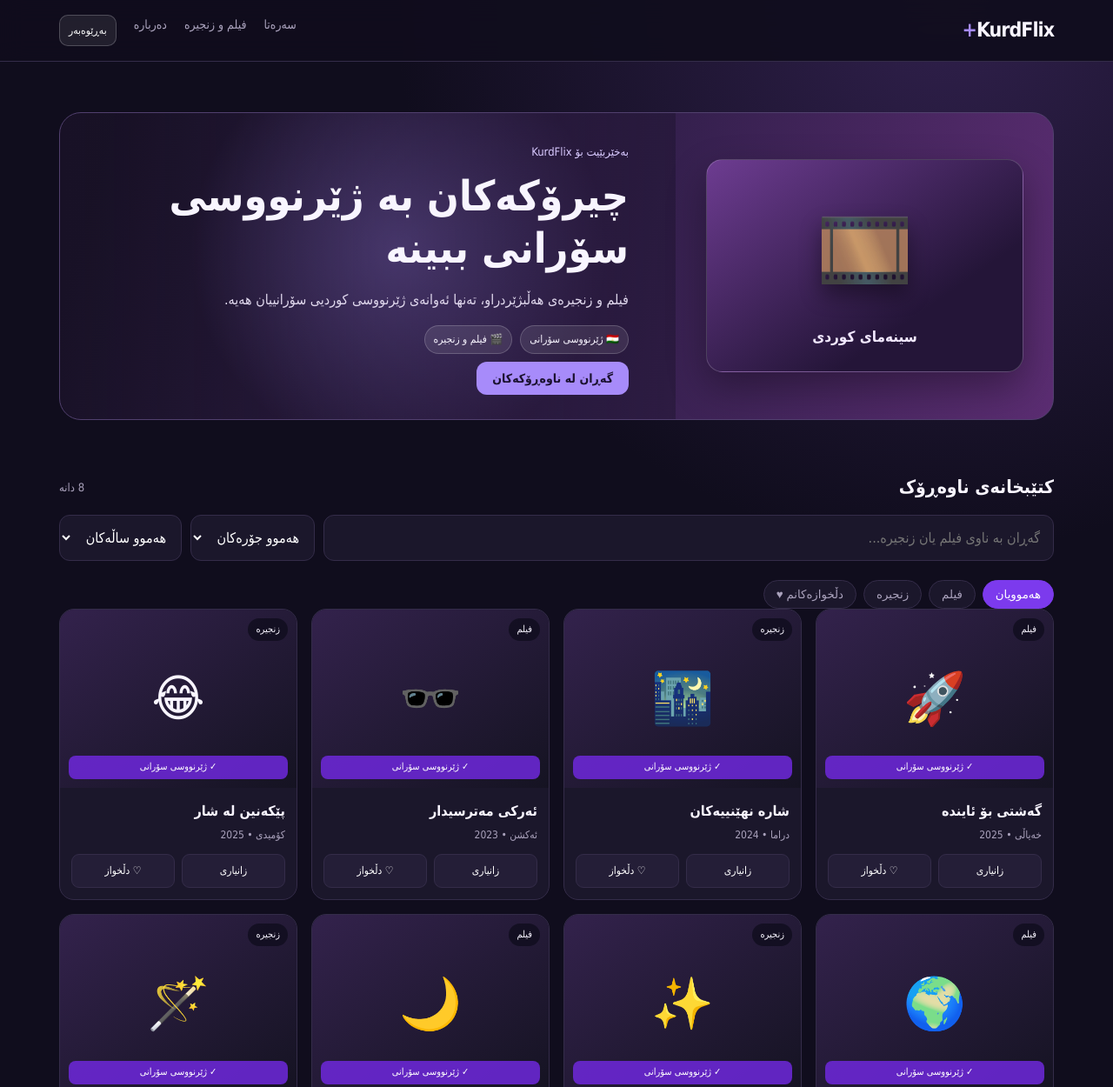
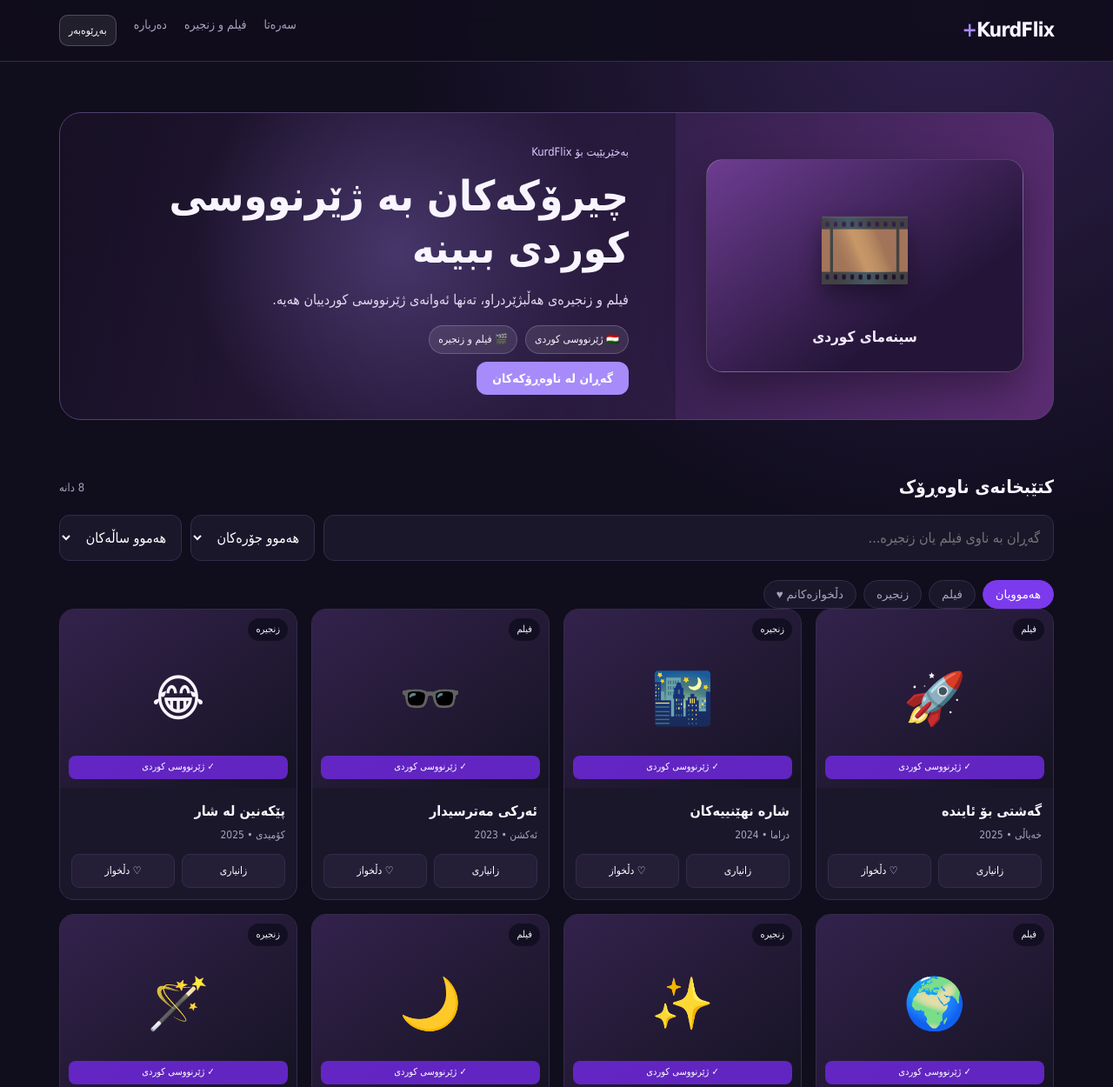
Before and after one commit to hamaakram2009-boop/KurdFlix, a plain HTML site: page index.html in a window 1280 px wide. Shown: the top 1250 px of the page at 87% size. Drawn offline with Linux system fonts and the light colour scheme.

Commit message:
Update index.html

```diff
--- a/index.html
+++ b/index.html
@@ -18,7 +18,7 @@ nav{display:flex;gap:20px;color:var(--muted);font-size:14px}nav a:hover{color:wh
 .hero-art{width:34%;min-height:245px;border-radius:19px;background:linear-gradient(145deg,#6d3c91,#241538 70%);border:1px solid #ffffff30;display:flex;flex-direction:column;align-items:center;justify-content:center;gap:10px;box-shadow:0 18px 45px #0005;position:relative;z-index:1}
 .hero-art span{font-size:90px;filter:drop-shadow(0 12px 12px #0007)}.hero-art b{font-size:17px;color:#f1e8ff}
 .hero-tags{display:flex;gap:9px;flex-wrap:wrap;margin:14px 0}.hero-tags span{background:#ffffff18;border:1px solid #ffffff30;padding:5px 10px;border-radius:20px;font-size:12px}
-.hero-content{max-width:620px;position:relative;z-index:1}.eyebrow{color:#d9caff;font-size:13px}.hero h1{font-size:clamp(29px,5vw,48px);line-height:1.25;margin:9px 0}.hero p{color:#e0d8ed;max-width:550px}.btn{border:0;border-radius:12px;padding:11px 18px;background:var(--accent);color:#1b1230;font-weight:800;cursor:pointer;font-size:14px}.btn.secondary{background:#ffffff18;color:white;border:1px solid #ffffff30}
+.hero-content{max-width:620px;position:relative;z-index:1}.eyebrow{color:#d9caff;font-size:13px}.hero h1{font-size:clamp(29px,5vw,48px);line-height:1.25;margin:9px 0}.hero p{color:#e0d8ed;max-width:550px}.btn{border:0;border-radius:12px;padding:11px 18px;background:var(--accent);color:#ffffff;font-weight:800;cursor:pointer;font-size:14px}.btn.secondary{background:#ffffff18;color:white;border:1px solid #ffffff30}
 .controls{display:flex;gap:10px;flex-wrap:wrap;margin:8px 0 22px}.search{flex:1;min-width:210px;background:var(--panel);border:1px solid var(--line);border-radius:12px;padding:12px 15px;color:white;font:inherit;outline:none}.search:focus{border-color:var(--accent)}
 select,input,textarea{background:var(--panel);border:1px solid var(--line);border-radius:12px;color:white;padding:10px 13px;font:inherit}
 .admin-link{background:#ffffff14;border:1px solid #ffffff35;color:white;border-radius:10px;padding:7px 10px;font:inherit;font-size:12px;cursor:pointer}
@@ -46,9 +46,9 @@ footer{border-top:1px solid var(--line);padding:25px 0;color:var(--muted);font-s
 <div class="hero-art"><span>🎞️</span><b>سینەمای کوردی</b></div>
 <div class="hero-content">
 <div class="eyebrow">بەخێربێیت بۆ KurdFlix</div>
-<h1>چیرۆکەکان بە ژێرنووسی سۆرانی ببینە</h1>
-<p>فیلم و زنجیرەی هەڵبژێردراو، تەنها ئەوانەی ژێرنووسی کوردیی سۆرانییان هەیە.</p>
-<div class="hero-tags"><span>🇹🇯 ژێرنووسی سۆرانی</span><span>🎬 فیلم و زنجیرە</span></div>
+<h1>چیرۆکەکان بە ژێرنووسی کوردی ببینە</h1>
+<p>فیلم و زنجیرەی هەڵبژێردراو، تەنها ئەوانەی ژێرنووسی کوردییان هەیە.</p>
+<div class="hero-tags"><span>🇹🇯 ژێرنووسی کوردی</span><span>🎬 فیلم و زنجیرە</span></div>
 <a class="btn" href="#catalog">گەڕان لە ناوەڕۆکەکان</a>
 </div></div></section>
 <section id="catalog">
@@ -63,13 +63,13 @@ footer{border-top:1px solid var(--line);padding:25px 0;color:var(--muted);font-s
 </div>
 <div class="grid" id="grid"></div>
 </section>
-<section id="about" style="padding:5px 0 38px"><div class="section-head"><h2>دەربارەی سایتەکە</h2></div><p class="muted">ئەمە وەشانی دیمۆی KurdFlix ـە. ناونیشانەکان نموونەیین؛ دواتر تەنها فیلم و زنجیرەی مۆڵەتپێدراو کە ژێرنووسی کوردیی سۆرانییان هەیە زیاد دەکەین.</p></section>
+<section id="about" style="padding:5px 0 38px"><div class="section-head"><h2>دەربارەی سایتەکە</h2></div><p class="muted">ئەمە وەشانی دیمۆی KurdFlix ـە. ناونیشانەکان نموونەیین؛ دواتر تەنها فیلم و زنجیرەی مۆڵەتپێدراو کە ژێرنووسی کوردییان هەیە زیاد دەکەین.</p></section>
 </main>
 <footer><div class="wrap">© 2026 KurdFlix — دروستکراو بۆ خۆشەویستانی فیلم و زنجیرە</div></footer>
 <div class="modal" id="modal"><div class="modal-box"><div class="modal-top"><h2 id="modalTitle"></h2><button class="close" id="close">×</button></div><p id="modalText"></p><p class="muted">ئەم ناوەڕۆکە نموونەییە. بۆ پەخشکردن یان بەستەری بینین، سەرچاوەی یاسایی و مۆڵەتپێدراو دیاری دەکەین.</p><button class="btn secondary" id="ok">باشە</button></div></div>
 <div class="modal" id="adminModal"><div class="modal-box">
  <div class="modal-top"><h2>بەڕێوەبردنی KurdFlix</h2><button class="close" id="adminClose">×</button></div>
- <p class="muted">فیلم یان زنجیرەی نوێ زیاد بکە. تەنها ناوەڕۆکی مۆڵەتپێدراو و ژێرنووسی سۆرانی تۆمار بکە.</p>
+ <p class="muted">فیلم یان زنجیرەی نوێ زیاد بکە. تەنها ناوەڕۆکی مۆڵەتپێدراو و ژێرنووسی کوردی تۆمار بکە.</p>
  <form id="addForm" class="admin-form">
   <label>ناوی فیلم یان زنجیرە</label><input id="newTitle" required maxlength="70" placeholder="ناوی ناوەڕۆک">
   <label>جۆری ناوەڕۆک</label><select id="newType"><option>فیلم</option><option>زنجیرە</option></select>
@@ -77,7 +77,7 @@ footer{border-top:1px solid var(--line);padding:25px 0;color:var(--muted);font-s
   <label>ساڵی دەرچوون</label><input id="newYear" type="number" min="1900" max="2099" value="2026" required>
   <label>ئایکۆن</label><input id="newIcon" maxlength="4" value="🎬">
   <label>کورتەی باس</label><textarea id="newDesc" rows="2" maxlength="220" placeholder="کورتەیەک لەبارەی ناوەڕۆک"></textarea>
-  <label class="checkline"><input type="checkbox" id="hasSubtitle" required> دڵنیام ژێرنووسی کوردی سۆرانی هەیە و مۆڵەتی بەکارهێنانی ناوەڕۆکەکەم هەیە.</label>
+  <label class="checkline"><input type="checkbox" id="hasSubtitle" required> دڵنیام ژێرنووسی کوردی هەیە و مۆڵەتی بەکارهێنانی ناوەڕۆکەکەم هەیە.</label>
   <button class="btn" type="submit">زیادکردنی ناوەڕۆک</button>
  </form>
  <div class="admin-list-head"><b>ناوەڕۆکی زیادکراو</b><span class="muted">دەتوانیت بیانسڕیتەوە</span></div>
@@ -104,7 +104,7 @@ function render(){
  const list=items.filter(x=>(active==="all"||x.type===active||(active==="fav"&&favorites.includes(x.id)))&&
  (!q||x.title.toLowerCase().includes(q))&&(genre.value==="all"||x.genre===genre.value)&&(year.value==="all"||String(x.year)===year.value));
  document.getElementById("count").textContent=list.length+" دانە";
- grid.innerHTML=list.length?list.map(x=>`<article class="card"><div class="poster"><small>${x.type}</small>${x.icon}<span class="sub">✓ ژێرنووسی سۆرانی</span></div><div class="card-body"><h3>${x.title}</h3><div class="meta">${x.genre} • ${x.year}</div><div class="card-actions"><button onclick="details(${x.id})">زانیاری</button><button onclick="toggleFav(${x.id})">${favorites.includes(x.id)?"♥ دڵخواز":"♡ دڵخواز"}</button></div></div></article>`).join(""):'<div class="empty">هیچ ئەنجامێک نەدۆزرایەوە.</div>';
+ grid.innerHTML=list.length?list.map(x=>`<article class="card"><div class="poster"><small>${x.type}</small>${x.icon}<span class="sub">✓ ژێرنووسی کوردی</span></div><div class="card-body"><h3>${x.title}</h3><div class="meta">${x.genre} • ${x.year}</div><div class="card-actions"><button onclick="details(${x.id})">زانیاری</button><button onclick="toggleFav(${x.id})">${favorites.includes(x.id)?"♥ دڵخواز":"♡ دڵخواز"}</button></div></div></article>`).join(""):'<div class="empty">هیچ ئەنجامێک نەدۆزرایەوە.</div>';
 }
 function toggleFav(id){favorites=favorites.includes(id)?favorites.filter(v=>v!==id):[...favorites,id];localStorage.setItem("cinemaFavs",JSON.stringify(favorites));render()}
 function details(id){const x=items.find(v=>v.id===id);document.getElementById("modalTitle").textContent=x.title;document.getElementById("modalText").textContent=x.desc;document.getElementById("modal").classList.add("show")}
```
